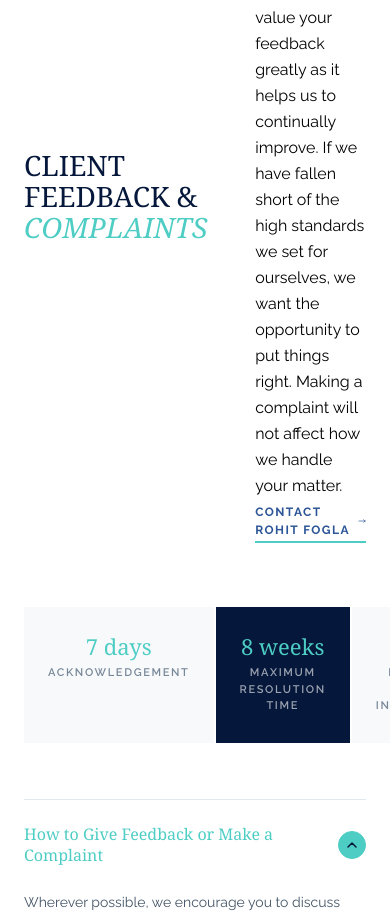
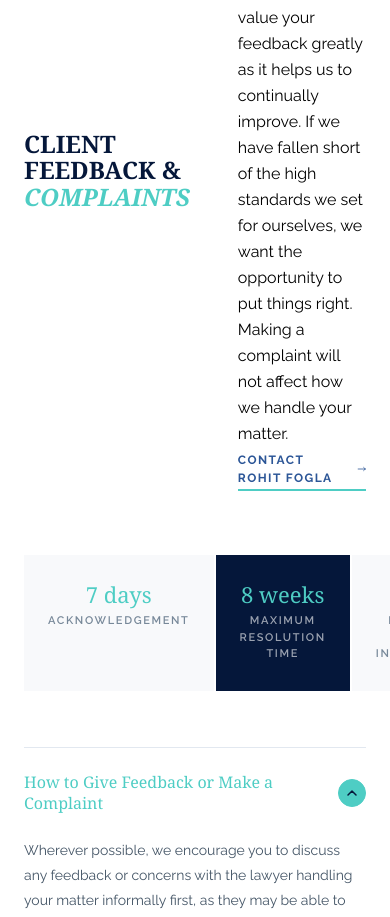
Before and after one commit to SuprimKhatri77/empass-law, a Next.js app: page / in a window 390 px wide. Shown: the part 4303-5220 px from the top of the page. Built offline with nearby package versions, Linux system fonts and the light colour scheme; a web font is replaced by a local one.

Commit message:
update heading styles in ComplaintPolicy component for better responsiveness

```diff
--- a/modules/landing/ComplaintPolicy.tsx
+++ b/modules/landing/ComplaintPolicy.tsx
@@ -462,9 +462,8 @@ export default function ComplaintPolicy() {
                 Transparency &amp; Trust
               </span>
             </div> */}
-            <h2 className="uppercase" style={{
+            <h2 className="text-2xl sm:text-3xl uppercase lg:text-4xl font-bold" style={{
               fontFamily: "'Georgia', 'Times New Roman', serif",
-              fontSize: "clamp(28px, 4vw, 48px)", fontWeight: 400,
               color: "#05173a", lineHeight: 1.1, margin: 0,
             }}>
               Client Feedback &amp;{" "}
```
